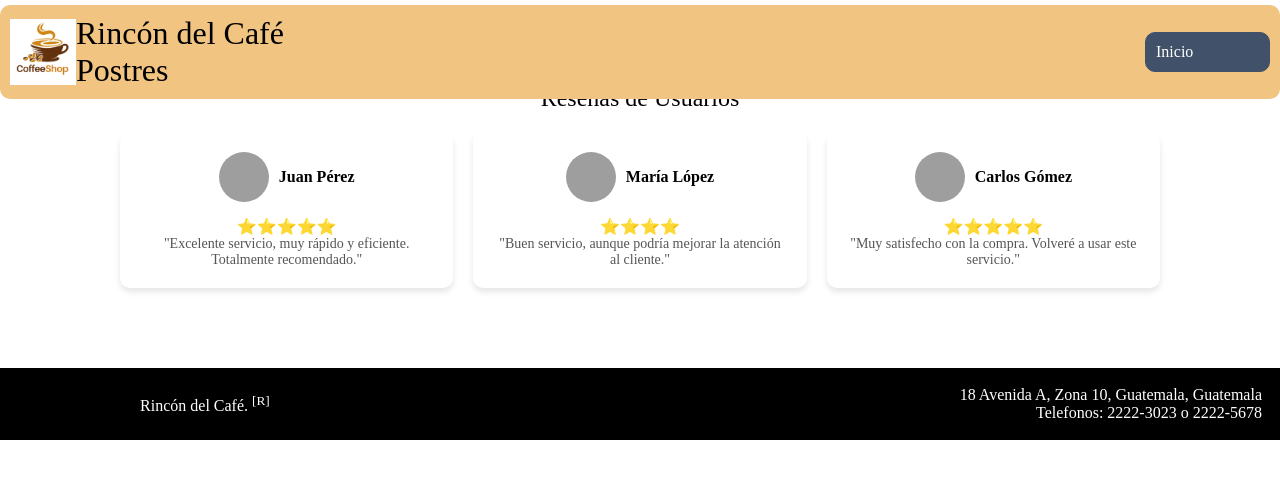
After one commit to Mildredgrave/UMES-2025-01-DW-Practica-2, a PHP site: page /resenias/comentario.html in a window 1280 px wide. The commit adds this page. Shown: the top 479 px of the page. Run offline with PHP 8.4, Linux system fonts and the light colour scheme; grey boxes are pictures that could not be loaded.

Commit message:
cambios resenias

```diff
--- a/practica-2-progra/index.html
+++ b/practica-2-progra/index.html
@@ -25,7 +25,7 @@
                 <a class="menu-item" href="menu/postres.html">Postres</a>
                 <a class="menu-item" href="menu/platos_fuertes.html">Platos Fuertes</a>
                 <a class="menu-item" href="personal/personal.html">Personal</a>
-                <a class="menu-item" href="comentarios/resenias.html">Reseñas</a>
+                <a class="menu-item" href="resenias/comentario.html">Reseñas</a>
                 <a class="menu-item" href="recetas/recetas-dulces.html">Recetas Dulces</a>
                 <a class="menu-item" href="recetas/recetas-saladas.html">Recetas Saladas</a>
             </div>
--- /dev/null
+++ b/practica-2-progra/resenias/comentario.html
@@ -0,0 +1,76 @@
+<!DOCTYPE html>
+<html lang="es">
+    <head>
+        <meta charset="UTF-8">
+        <title>Rincón del Café</title>
+        <link rel="stylesheet" href="../style.css">
+        <link rel="icon" href="imagenes/favicon.ico" type="image/x-icon">
+        <meta name="description" content="Restaurante Rincón del Café, donde disfrutarás de cafés de alta calidad y postres artesanales en un ambiente acogedor.">
+        <meta name="keywords" content="restaurante, café, postres, artesanal, Rincón del Café">
+        <meta name="author" content="Restaurante de café">
+        <meta property="og:title" content="Restaurante de Café">
+        <meta property="og:description" content="Un restaurante único con lo mejor en café y postres artesanales.">
+        <meta property="og:image" content="imagenes/restaurante1.jpg">
+        <meta property="og:url" content="http://rincondelcafe.com">
+
+    </head>
+    <body>
+        <div id="header">
+            <div class="identidad">
+                <img src="../imagenes/logo_cafeteria.jpg" alt="Logo del Rincon del Café S.A" title="Logo" width="66px">
+                <h1>Rincón del Café<br>Postres</h1>
+            </div>
+            <div class="menu">
+                <a class="menu-item" href="../index.html">Inicio</a>
+            </div>
+        </div>
+
+        <div class="container_resenia">
+            <h2>Reseñas de Usuarios</h2>
+            <div class="reviews">
+                <!-- Reseña 1 -->
+                <div class="review-card">
+                    <div class="profile">
+                        <img src="../imagenes/comentario1" alt="Usuario 1">
+                        <div class="name">Juan Pérez</div>
+                    </div>
+                    <div class="stars">⭐⭐⭐⭐⭐</div>
+                    <p class="text">"Excelente servicio, muy rápido y eficiente. Totalmente recomendado."</p>
+                </div>
+
+                <!-- Reseña 2 -->
+                <div class="review-card">
+                    <div class="profile">
+                        <img src="https://randomuser.me/api/portraits/women/2.jpg" alt="Usuario 2">
+                        <div class="name">María López</div>
+                    </div>
+                    <div class="stars">⭐⭐⭐⭐</div>
+                    <p class="text">"Buen servicio, aunque podría mejorar la atención al cliente."</p>
+                </div>
+
+                <!-- Reseña 3 -->
+                <div class="review-card">
+                    <div class="profile">
+                        <img src="https://randomuser.me/api/portraits/men/3.jpg" alt="Usuario 3">
+                        <div class="name">Carlos Gómez</div>
+                    </div>
+                    <div class="stars">⭐⭐⭐⭐⭐</div>
+                    <p class="text">"Muy satisfecho con la compra. Volveré a usar este servicio."</p>
+                </div>
+            </div>
+        </div>
+
+        <div id="footer">
+            <table width="100%">
+                <tr>
+                    <td>Rincón del Café. <sup>[R]</sup></td>
+                    <td align="right">
+                        18 Avenida A, Zona 10, Guatemala, Guatemala
+                        <br />
+                        Telefonos: 2222-3023 o 2222-5678
+                    </td>
+                </tr>
+            </table>
+        </div>
+    </body>
+</html>
--- a/practica-2-progra/style.css
+++ b/practica-2-progra/style.css
@@ -17,10 +17,6 @@
       "YTUC" 712;
     margin: 0;
     box-sizing: border-box;
-}
-
-body {
-    padding-top: 5px;
 }
 
 #header {
@@ -224,7 +220,19 @@ body {
     }
 }
 
+body {
+    font-family: Arial, sans-serif;
+    margin: 0;
+    padding: 0;
+    /*background-color: #3eeef8;*/
+    padding-top: 5px;
+}
 
+.container_resenia {
+    max-width: 1200px;
+    margin: auto;
+    padding: 10vh;
+}
 
 h2 {
     text-align: center;
```
Also changed, not shown: comentarios/resenias.html (deleted, +0 -55 lines).
